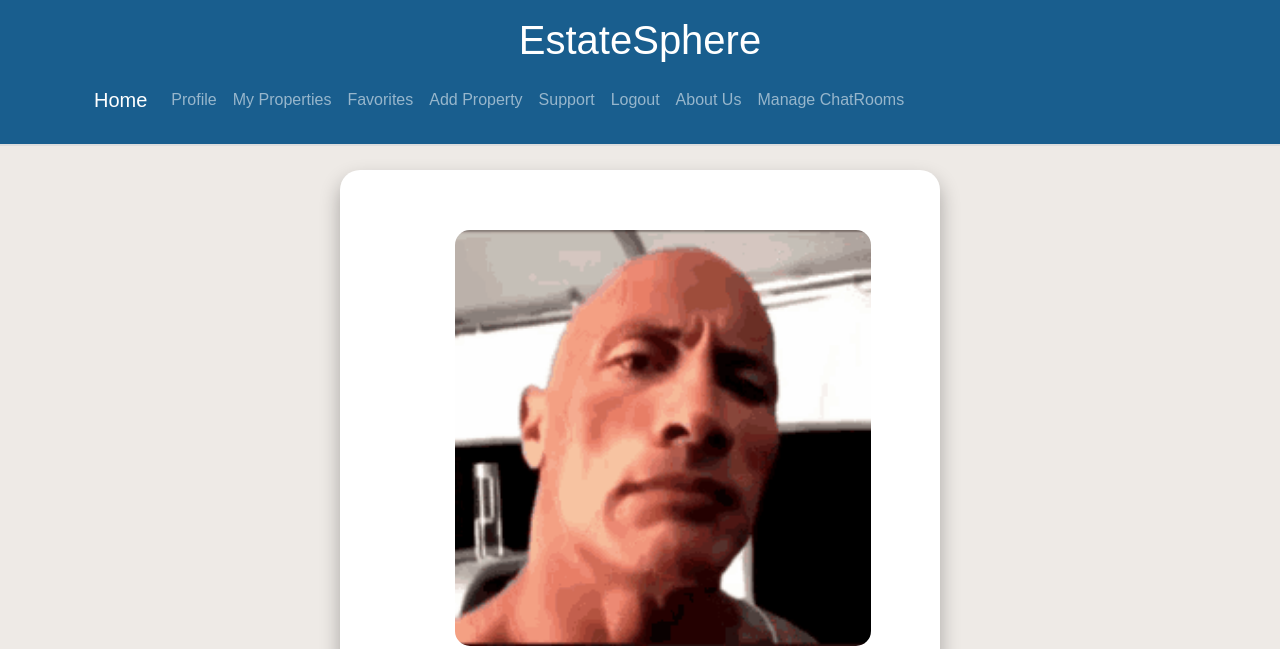
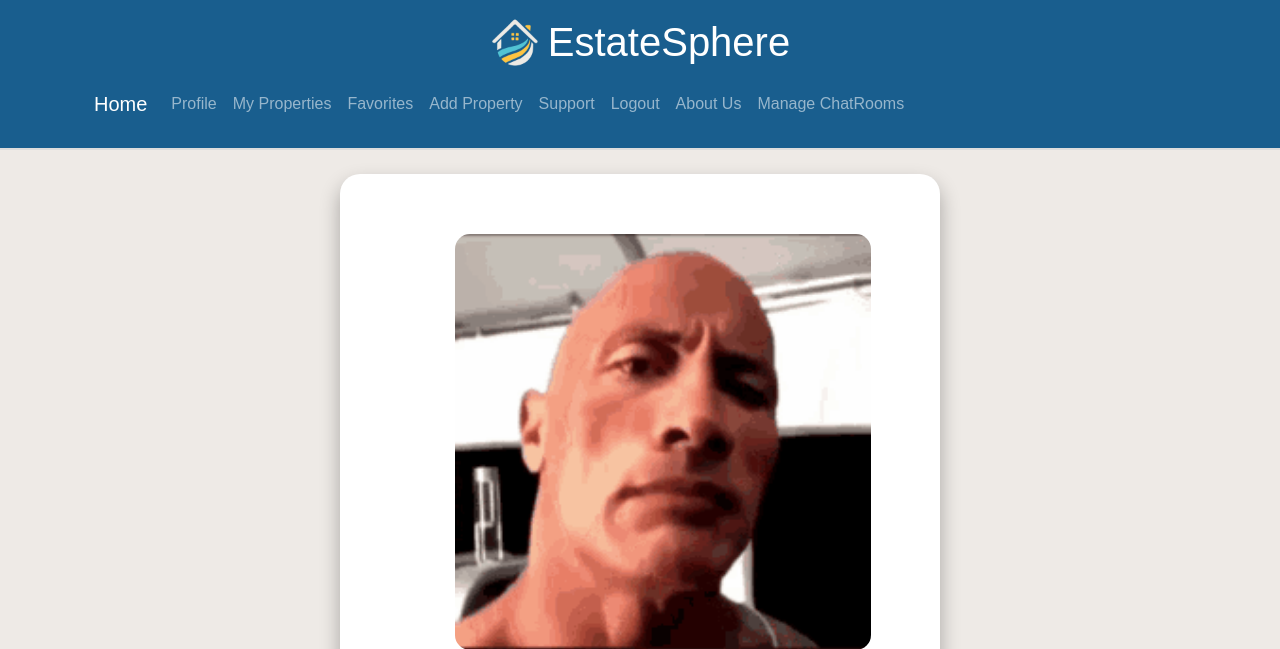
Before and after one commit to albert-dimitrov/EstateSphereProject, a Django app: page /accounts/profile/1/delete/ in a window 1280 px wide. Shown: the top 649 px of the page. Run offline with Django 5.2, Linux system fonts and the light colour scheme; the visitor is signed in with stand-in values (Sample User, id 1); data comes from the database, SQL or seed files in the repository.

Commit message:
Add:added icon logo and logo in navigation

```diff
--- a/estatesphere/templates/common/base.html
+++ b/estatesphere/templates/common/base.html
@@ -7,7 +7,7 @@
     {% block title %}
         <title>EstateSphere</title>
     {% endblock %}
-    <link rel="icon" type="image/png" href="{% static 'images/estatesphereicon-small.png' %}">
+    <link rel="icon" type="image/png" href="{% static 'images/icon logo.png' %}">
     <link href="https://cdn.jsdelivr.net/npm/bootstrap@5.3.0/dist/css/bootstrap.min.css" rel="stylesheet">
     <link href="https://cdnjs.cloudflare.com/ajax/libs/font-awesome/6.0.0-beta3/css/all.min.css" rel="stylesheet">
     <link rel="stylesheet" href="{% static 'css/styles.css' %}">
--- a/estatesphere/templates/common/nav.html
+++ b/estatesphere/templates/common/nav.html
@@ -1,7 +1,11 @@
+{% load static %}
 {% load group_check_filter %}
 
 <div class="container">
-    <h1 class="text-center">EstateSphere</h1>
+    <h1 class="text-center d-flex align-items-center justify-content-center">
+        <a href="{% url 'home' %}"><img src="{% static 'images/small 300x300.png' %}" alt="Logo" class="me-2" style="height: 50px;"></a>
+        EstateSphere
+    </h1>
     <nav class="navbar navbar-expand-lg navbar-dark">
         <div class="container-fluid">
             <a class="navbar-brand" href="{% url 'home' %}">Home</a>
```
Also changed, not shown: estatesphere/static/images/icon logo.png (added), estatesphere/static/images/small 300x300.png (added).
